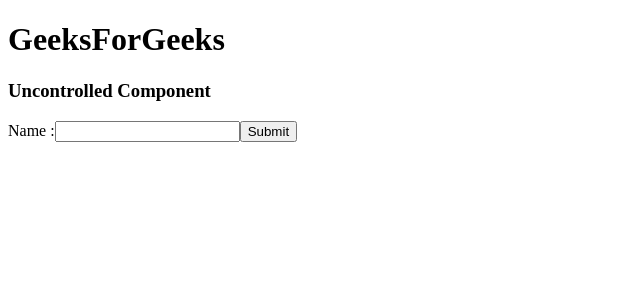
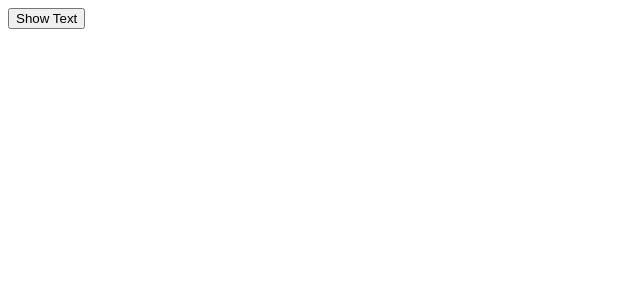
Before and after one commit to Milltiades/react-course, a React (Vite) app: page / in a window 1280 px wide. Shown: the top 300 px of the page, without its empty margins (0-640 px from the left). Built offline with nearby package versions, Linux system fonts and the light colour scheme.

Commit message:
working with lifecycles

```diff
--- a/src/App.jsx
+++ b/src/App.jsx
@@ -1,6 +1,7 @@
 import React, { useEffect, useLayoutEffect, useReducer, useRef, useState } from 'react';
 import './App.css';
-import ControlledAndUncontrolled from './ControlledAndUncontrolled';
+import Workout from './Workout';
+// import ControlledAndUncontrolled from './ControlledAndUncontrolled';
 // import Gallery from './Gallery';
 // import ChildComponent from './ChildComponent';
 // import { createContext } from 'react';
@@ -199,7 +200,8 @@
 {/* <UseMemo/> */}
 {/* <UseCallback/> */}
 {/* <ContainerComponent/> */}
-<ControlledAndUncontrolled/>
+{/* <ControlledAndUncontrolled/> */}
+<Workout/>
   </>
   );
 }
--- /dev/null
+++ b/src/Text.jsx
@@ -0,0 +1,23 @@
+import React, { useState } from 'react'
+import { useEffect } from 'react'
+
+const Text = () => {
+    const [text, setText] = useState('')
+
+    useEffect(() => {
+        console.log('component mounted')
+
+        return () => {
+        console.log('component unmounted')
+
+        }
+            }, [])
+  return (
+    <div>
+        <input type="text" onChange={(e) => setText(e.target.value)} />
+        <h1>{text}</h1>
+    </div>
+  )
+}
+
+export default Text
--- /dev/null
+++ b/src/Workout.jsx
@@ -0,0 +1,19 @@
+import React, { useEffect, useState } from 'react'
+import Text from './Text'
+
+const Workout = () => {
+
+    const [ showText, setShowText] = useState(false)
+
+
+  return (
+
+    <>
+    <button onClick={() => setShowText(prev => !prev)}>Show Text</button>
+    {showText && <Text/>}
+    </>
+
+  )
+}
+
+export default Workout
--- a/src/main.jsx
+++ b/src/main.jsx
@@ -5,7 +5,7 @@
 
 
 ReactDOM.createRoot(document.getElementById('root')).render(
-  // <React.StrictMode>
+  <React.StrictMode>
     <App />
-  //  </React.StrictMode>,
+   </React.StrictMode>,
 )
```
